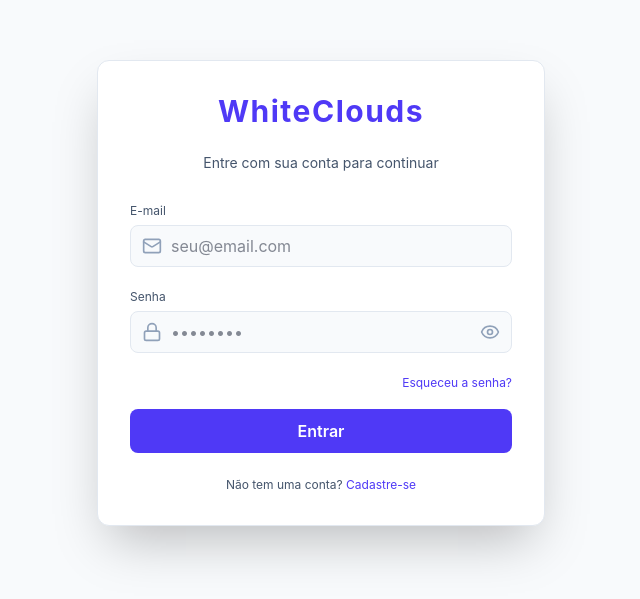
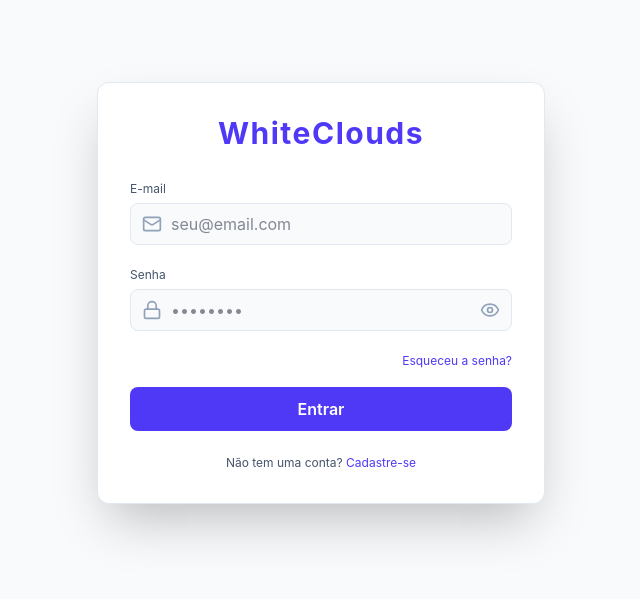
Before and after one commit to LucasEDUSVLin/WhiteClouds, a React (Vite) app: page /WhiteClouds/login in a window 1280 px wide. Shown: the part 107-706 px from the top of the page, without its empty margins (319-959 px from the left). Built offline with nearby package versions, Linux system fonts and the light colour scheme; no server answers.

Commit message:
Remove login helper text

```diff
--- a/src/pages/Login.jsx
+++ b/src/pages/Login.jsx
@@ -25,8 +25,6 @@ export default function Login() {
     <div className="min-h-screen flex items-center justify-center bg-slate-50 px-4">
       <div className="w-full max-w-md p-8 bg-white border border-slate-200 rounded-xl shadow-2xl space-y-6">
         <h1 className="text-3xl font-bold text-center text-indigo-600 tracking-wider">WhiteClouds</h1>
-        <p className="text-sm text-center text-slate-600">Entre com sua conta para continuar</p>
-
         {error && <div className="p-3 bg-red-50 border border-red-200 text-red-600 rounded text-sm text-center">{error}</div>}
 
         <form onSubmit={handleLogin} className="space-y-4">
```
